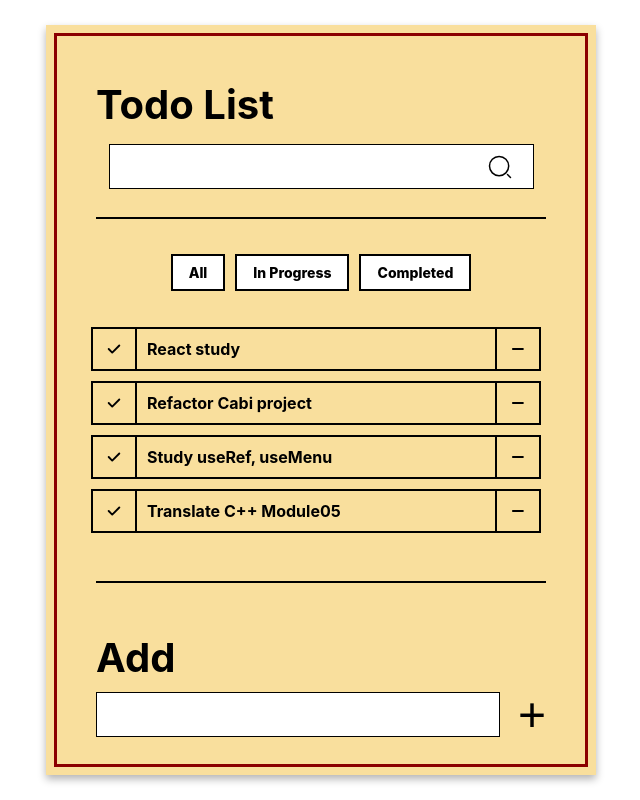
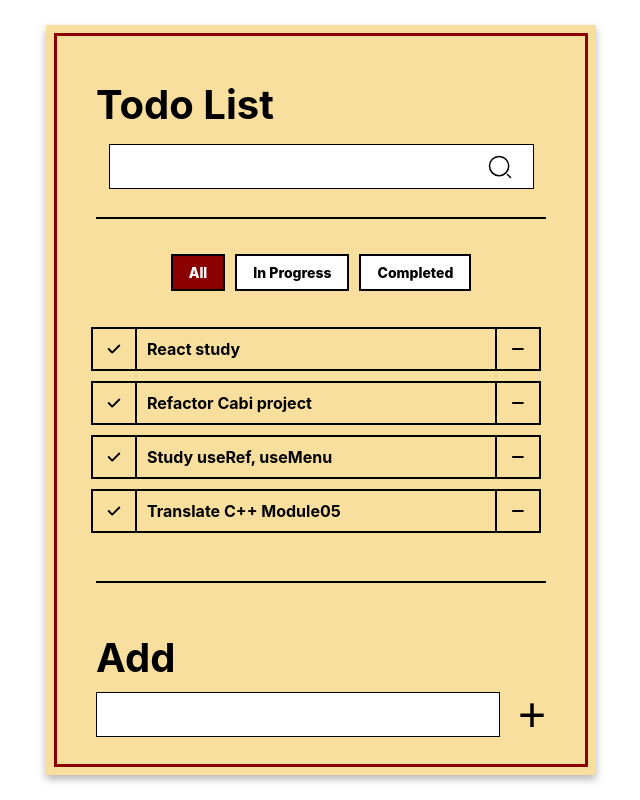
Before and after one commit to gykoh42/TodoList, a React (Create React App) app: page / in a window 1280 px wide. Shown: the whole page, without its empty margins (319-959 px from the left). Built offline with nearby package versions, Linux system fonts and the light colour scheme.

Commit message:
fix: 라디오 버튼 선택 후 해제되는 버그 수정

```diff
--- a/src/App.js
+++ b/src/App.js
@@ -67,7 +67,10 @@ function App() {
           <SearchIconStyled />
         </SearchInputWrapper>
         <Separator />
-        <RadioGroup changeRadioState={changeRadioState} />
+        <RadioGroup
+          changeRadioState={changeRadioState}
+          selectedState={radioState}
+        />
         <TodoListWrapper>
           <TodoList
             todos={filteredTodos}
--- a/src/Radio.js
+++ b/src/Radio.js
@@ -1,33 +1,31 @@
+import React from "react";
 import styled from "styled-components";
 
-const RadioGroup = ({ changeRadioState }) => {
+const RadioGroup = ({ changeRadioState, selectedState }) => {
+  const handleRadioChange = (state) => {
+    if (selectedState !== state) {
+      changeRadioState(state);
+    }
+  };
+
   return (
     <RadioGroupStyled>
-      <RadioLabel className="radio-label all">
-        <RadioInput
-          type="radio"
-          name="radio"
-          defaultChecked
-          onChange={() => changeRadioState("All")}
-        />
-        <RadioLabelText>All</RadioLabelText>
-      </RadioLabel>
-      <RadioLabel className="radio-label in-progress">
-        <RadioInput
-          type="radio"
-          name="radio"
-          onChange={() => changeRadioState("In Progress")}
-        />
-        <RadioLabelText>In Progress</RadioLabelText>
-      </RadioLabel>
-      <RadioLabel className="radio-label completed">
-        <RadioInput
-          type="radio"
-          name="radio"
-          onChange={() => changeRadioState("Completed")}
-        />
-        <RadioLabelText>Completed</RadioLabelText>
-      </RadioLabel>
+      {["All", "In Progress", "Completed"].map((state) => (
+        <RadioLabel
+          key={state}
+          selected={selectedState === state}
+          onClick={() => handleRadioChange(state)}
+        >
+          <RadioInput
+            type="radio"
+            name="radio"
+            checked={selectedState === state}
+            onChange={() => {}}
+            readOnly
+          />
+          {state}
+        </RadioLabel>
+      ))}
     </RadioGroupStyled>
   );
 };
@@ -46,7 +44,8 @@ const RadioLabel = styled.label`
   display: block;
   cursor: pointer;
   padding: 8px 16px;
-  background-color: #fff;
+  background-color: ${({ selected }) => (selected ? "#8b0000" : "#fff")};
+  color: ${({ selected }) => (selected ? "white" : "black")};
   transition: background-color 0.3s ease;
   margin: 0 5px;
   width: auto;
@@ -61,20 +60,6 @@ const RadioLabel = styled.label`
 const RadioInput = styled.input`
   opacity: 0;
   position: absolute;
-
-  &:checked {
-    & + span {
-      background-color: transparent;
-    }
-    & ~ .radio-label {
-      background-color: #8b0000;
-      color: white;
-    }
-  }
-`;
-
-const RadioLabelText = styled.span`
-  display: block;
 `;
 
 export default RadioGroup;
```
